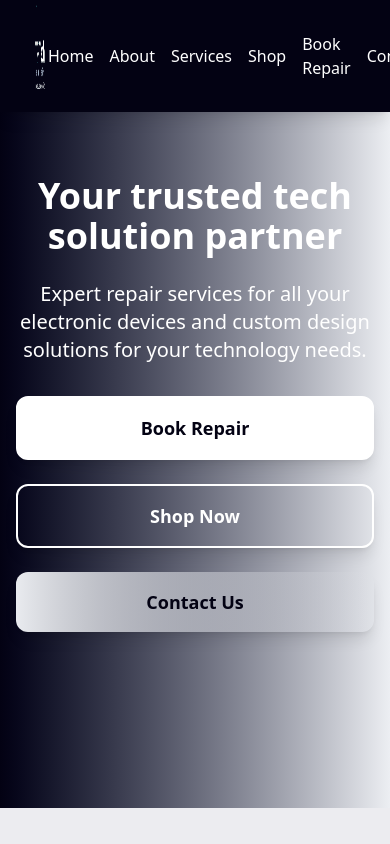
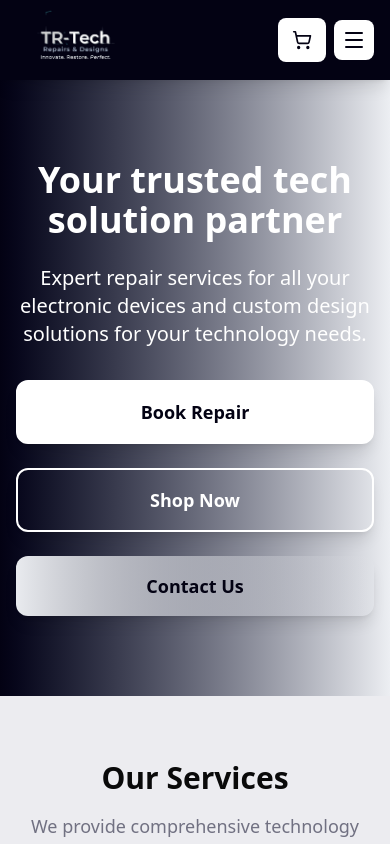
Before and after one commit to TumeloFRakgwahla/TR-Tech-frontend, a React (Vite) app: page / in a window 390 px wide. Shown: the top 844 px of the page. Built offline with nearby package versions, Linux system fonts and the light colour scheme.

Commit message:
Added all devices repressiveness and updated all the pages

```diff
--- a/src/components/Hero.jsx
+++ b/src/components/Hero.jsx
@@ -13,8 +13,8 @@ import React from 'react';
 
 const Hero = () => {
   return (
-    // Hero section with gradient background, centered content, and large padding
-    <section id="home" className="bg-gradient-to-r from-primary to-secondary text-primary-foreground py-44 flex items-center">
+    // Hero section with gradient background, centered content, and responsive padding
+    <section id="home" className="bg-gradient-to-r from-primary to-secondary text-primary-foreground py-20 md:py-44 flex items-center">
       <div className="max-w-7xl mx-auto px-4 sm:px-6 lg:px-8 text-center w-full">
         {/* Main headline */}
         <h1 className="text-4xl md:text-6xl font-bold mb-6">
--- a/src/components/Navbar.jsx
+++ b/src/components/Navbar.jsx
@@ -9,23 +9,25 @@
  * Uses React Router's Link component for client-side navigation without page reloads.
  */
 
-import React from 'react';
-import { ShoppingCart } from 'lucide-react'; // Icon from Lucide React library
+import React, { useState } from 'react';
+import { ShoppingCart, Menu, X } from 'lucide-react'; // Icons from Lucide React library
 import { Link } from 'react-router-dom'; // For navigation links
 
 const Navbar = () => {
+  const [isOpen, setIsOpen] = useState(false);
+
   return (
     // Fixed navigation bar with primary color background and shadow
     <nav className="bg-primary text-primary-foreground shadow-lg fixed top-0 left-0 right-0 z-50">
-      <div className="max-w-8xl mx-auto px-8 sm:px-6 lg:px-8">
-        <div className="flex justify-between h-25">
+      <div className="max-w-8xl mx-auto px-4 sm:px-6 lg:px-8">
+        <div className="flex justify-between items-center h-20 md:h-25">
           {/* Logo section on the left */}
           <div className="flex items-center">
-            <img src="/TR_Tech_logo.png" alt="TR-Tech Logo" className="h-28 w-auto mr-4" />
+            <img src="/TR_Tech_logo.png" alt="TR-Tech Logo" className="h-16 md:h-28 w-auto mr-2 md:mr-4" />
           </div>
 
-          {/* Navigation links and cart button on the right */}
-          <div className="flex items-center space-x-4">
+          {/* Desktop Navigation links and cart button */}
+          <div className="hidden md:flex items-center space-x-4">
             {/* Navigation links using React Router Link components */}
             <Link to="/" className="hover:text-accent transition-colors">Home</Link>
             <Link to="/about" className="hover:text-accent transition-colors">About</Link>
@@ -39,7 +41,34 @@ const Navbar = () => {
               <ShoppingCart className="h-5 w-6" />
             </button>
           </div>
+
+          {/* Mobile menu button */}
+          <div className="md:hidden flex items-center">
+            <button type="button" className="p-3 bg-white text-primary hover:bg-gray-100 rounded-md transition-colors mr-2">
+              <ShoppingCart className="h-5 w-6" />
+            </button>
+            <button
+              onClick={() => setIsOpen(!isOpen)}
+              className="p-2 bg-white text-primary hover:bg-gray-100 rounded-md transition-colors"
+            >
+              {isOpen ? <X className="h-6 w-6" /> : <Menu className="h-6 w-6" />}
+            </button>
+          </div>
         </div>
+
+        {/* Mobile Navigation Menu */}
+        {isOpen && (
+          <div className="md:hidden">
+            <div className="px-2 pt-2 pb-3 space-y-1 bg-primary border-t border-primary-foreground/20">
+              <Link to="/" className="block px-3 py-2 hover:text-accent transition-colors" onClick={() => setIsOpen(false)}>Home</Link>
+              <Link to="/about" className="block px-3 py-2 hover:text-accent transition-colors" onClick={() => setIsOpen(false)}>About</Link>
+              <Link to="/services" className="block px-3 py-2 hover:text-accent transition-colors" onClick={() => setIsOpen(false)}>Services</Link>
+              <Link to="/shop" className="block px-3 py-2 hover:text-accent transition-colors" onClick={() => setIsOpen(false)}>Shop</Link>
+              <Link to="/book-repair" className="block px-3 py-2 hover:text-accent transition-colors" onClick={() => setIsOpen(false)}>Book Repair</Link>
+              <Link to="/contact" className="block px-3 py-2 hover:text-accent transition-colors" onClick={() => setIsOpen(false)}>Contact</Link>
+            </div>
+          </div>
+        )}
       </div>
     </nav>
   );
--- a/src/pages/AboutPage.jsx
+++ b/src/pages/AboutPage.jsx
@@ -8,7 +8,7 @@ const About = () => {
   return (
     <div className="min-h-screen">
       <Navbar />
-      <div className="pt-28">
+      <div className="pt-20 md:pt-25">
 
       {/* Hero Section */}
       <section className="bg-gradient-to-r from-primary to-secondary text-primary-foreground py-20">
--- a/src/pages/ContactPage.jsx
+++ b/src/pages/ContactPage.jsx
@@ -89,7 +89,7 @@ ${formData.message}
   return (
     <div className="min-h-screen">
       <Navbar />
-      <div className="pt-28">
+      <div className="pt-20 md:pt-25">
 
         {/* Hero Section */}
         <section className="bg-gradient-to-r from-primary to-secondary text-primary-foreground py-20">
--- a/src/pages/HomePage.jsx
+++ b/src/pages/HomePage.jsx
@@ -29,8 +29,10 @@ const Home = () => {
       {/* Fixed navigation bar at the top */}
       <Navbar />
 
-      {/* Hero section - main banner with call-to-action */}
-      <Hero />
+      <div className="pt-20 md:pt-25">
+        {/* Hero section - main banner with call-to-action */}
+        <Hero />
+      </div>
 
       {/* Services section - showcase what we offer */}
       <Services />
--- a/src/pages/RepairsPage.jsx
+++ b/src/pages/RepairsPage.jsx
@@ -71,7 +71,7 @@ Additional Info: ${formData.additionalInfo || 'N/A'}
     <div className="min-h-screen">
       <Navbar />
 
-      <div className="pt-28">
+      <div className="pt-20 md:pt-25">
      {/* Hero Section */}
       <section className="bg-gradient-to-r from-primary to-secondary text-primary-foreground py-20">
         <div className="container mx-auto px-4">
--- a/src/pages/ServicesPage.jsx
+++ b/src/pages/ServicesPage.jsx
@@ -68,7 +68,7 @@ const Services = () => {
   return (
     <div className="min-h-screen">
       <Navbar />
-      <div className="pt-28">
+      <div className="pt-20 md:pt-25">
 
         {/* Hero Section */}
         <section className="bg-gradient-to-r from-primary to-secondary text-primary-foreground py-20">
--- a/src/pages/ShopPage.jsx
+++ b/src/pages/ShopPage.jsx
@@ -145,7 +145,7 @@ const Shop = () => {
   return (
     <div className="min-h-screen">
       <Navbar />
-      <div className="pt-28">
+      <div className="pt-20 md:pt-25">
 
         {/* Hero Section */}
         <section className="bg-gradient-to-r from-primary to-secondary text-primary-foreground py-20">
```
Also changed, not shown: 1 other file (tests, documents, lock files or other folders).
